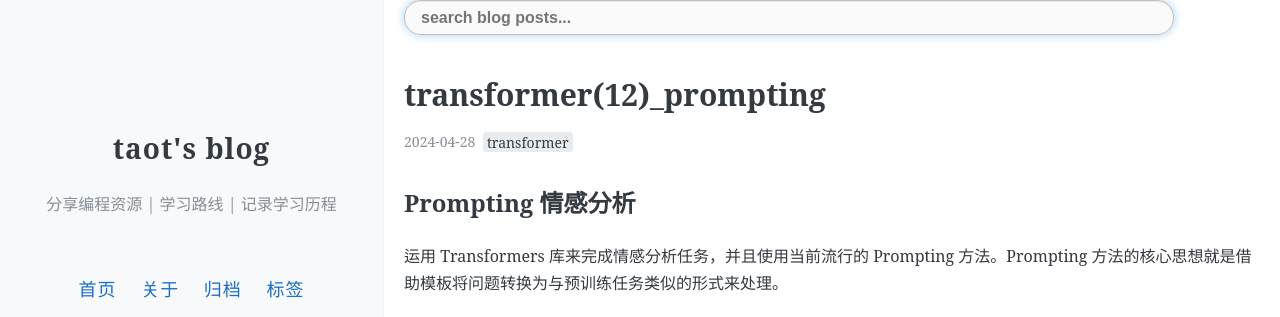
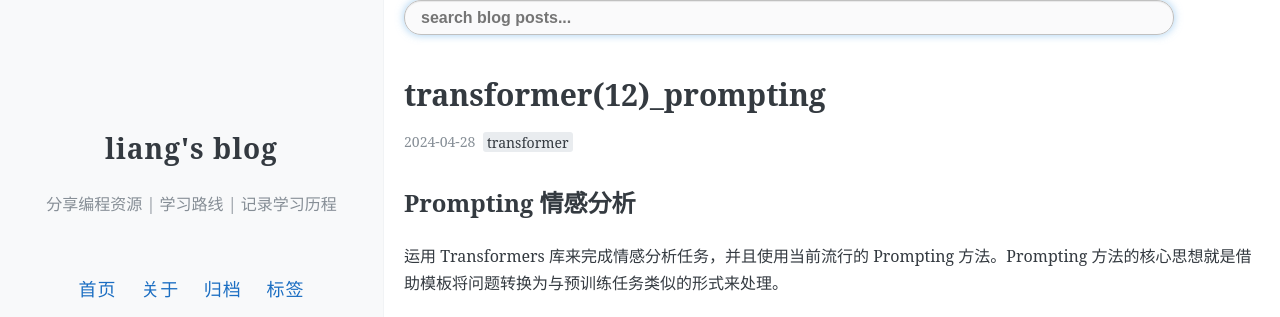
Before and after one commit to Jessical7/jessica-liang.github.io, a Jekyll site: the page built from index.html, in a window 1280 px wide. Shown: the top 317 px of the page. Built offline with Jekyll 4.4.1, drawn with Linux system fonts in a browser that asks for light colours; the list of posts is cut into pages by our own code; comment, search, counter and statistics services are not loaded.

Commit message:
Update _config.yml

```diff
--- a/_config.yml
+++ b/_config.yml
@@ -3,7 +3,7 @@
 #
 
 # Name of your site (displayed in the header)
-name: "taot's blog"
+name: "liang's blog"
 # Short bio or description (displayed in the header)
 description: "分享编程资源 | 学习路线 | 记录学习历程"
 
```
